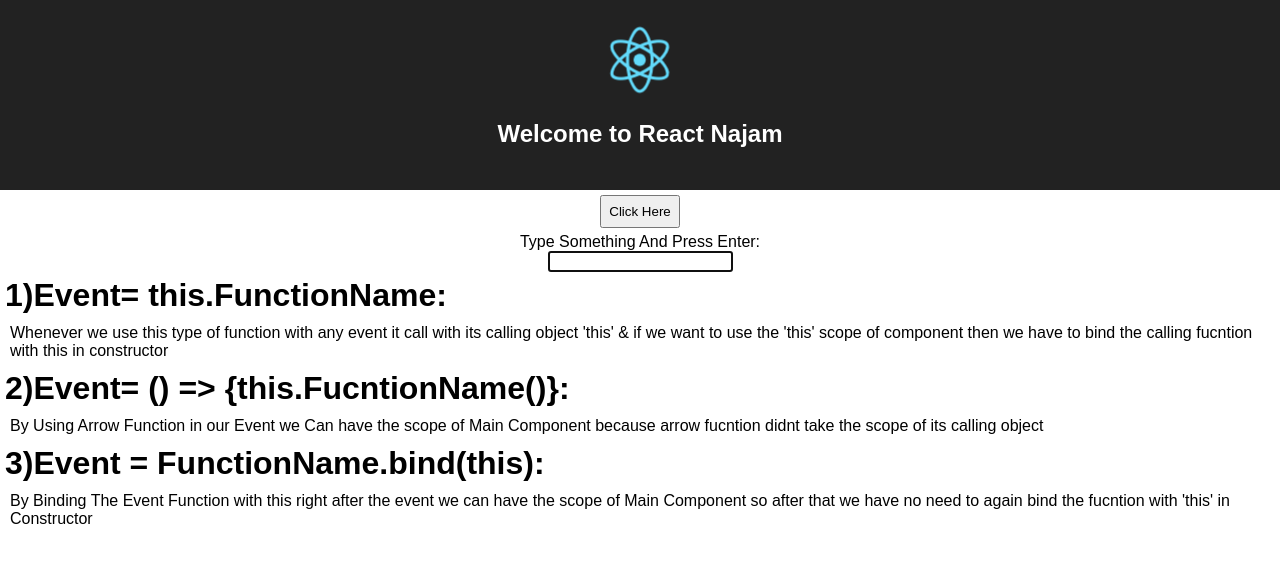
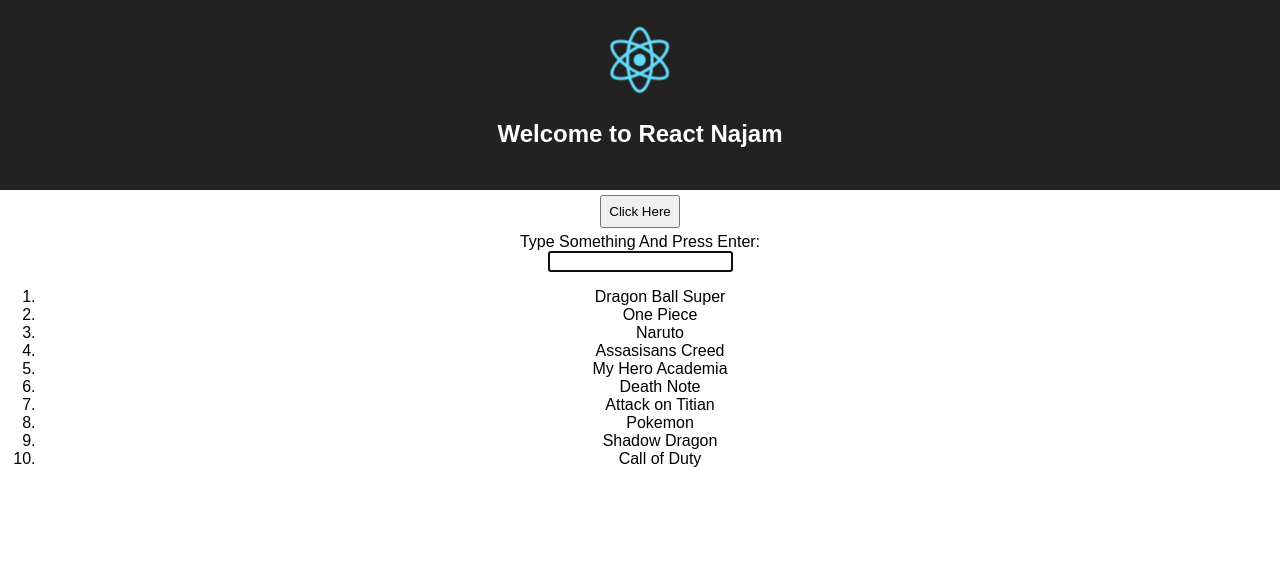
Before and after one commit to NajamShehzad/ReactTraining2018, a React (Create React App) app: page / in a window 1280 px wide. Shown: the top 562 px of the page. Built offline with nearby package versions, Linux system fonts and the light colour scheme.

Commit message:
Front End Search using state

```diff
--- a/package.json
+++ b/package.json
@@ -3,6 +3,7 @@
   "version": "0.1.0",
   "private": true,
   "dependencies": {
+    "npm": "^6.4.0",
     "react": "^16.4.2",
     "react-dom": "^16.4.2",
     "react-scripts": "1.1.4"
--- a/src/App.js
+++ b/src/App.js
@@ -1,6 +1,9 @@
 import React, { Component } from 'react';
 import logo from './logo.svg';
 import './App.css';
+
+
+const items = ['Dragon Ball Super', 'One Piece', 'Naruto', 'Assasisans Creed', 'My Hero Academia', 'Death Note', 'Attack on Titian', 'Pokemon', 'Shadow Dragon', 'Call of Duty']
 
 class App extends Component {
   constructor() {
@@ -9,39 +12,61 @@
       name: 'Najam',
       age: 21,
       con: true,
-      value: ''
+      value: '',
+      text: '',
+      result: []
     }
     this.update = this.update.bind(this)
     this.onSubmit = this.onSubmit.bind(this);
   }
+
   update() {
     this.setState({
       name: this.state.con ? ' & Hello World!' : '& Hello Pakistan!',
       con: !this.state.con
     })
   }
+
   inputChange(value) {
     this.setState({
       value,
+    });
+    const result = items.filter((item) => {
+      let lowerItem = item.toLowerCase();
+      let lowerValue = value.toLowerCase();
+      return lowerItem.substring(0, value.length).indexOf(lowerValue) !== -1
+    });
+    console.log(result);
+    this.setState({
+      result
     })
   }
+
   onSubmit(event) {
+    const text = this.state.value;
     event.preventDefault();
     this.setState({
-      name: this.state.value
-    })
+      name: text,
+      text
+    });
     console.log(this.state.value);
   }
 
 
 
-  render() {
+
+  header() {
     return (
-      <div className="App">
-        <header className="App-header">
-          <img src={logo} className="App-logo" alt="logo" />
-          <h1 onClick={() => this.update()} className="App-title">Welcome to React {this.state.name}</h1>
-        </header>
+      <header className="App-header">
+        <img src={logo} className="App-logo" alt="logo" />
+        <h1 onClick={() => this.update()} className="App-title">Welcome to React {this.state.name}</h1>
+      </header>
+    )
+  }
+
+  searchBody() {
+    return (
+      <div>
         <div>
           <button style={{ padding: '7px', margin: '5px' }} onClick={this.update}>Click Here</button>
         </div>
@@ -57,6 +82,32 @@
           </form>
         </div>
       </div>
+    )
+  }
+
+  itemBody() {
+    const {result,value} = this.state
+
+    let itemToServer = value ? result:items;
+
+    return (
+      <div>
+        <ol>
+          {
+            itemToServer.map((item, index) => <li key={item + index} >{item}</li>)
+          }
+        </ol>
+      </div>
+    )
+  }
+
+  render() {
+    return (
+      <div className="App">
+        {this.header()}
+        {this.searchBody()}
+        {this.itemBody()}
+      </div>
     );
   }
 }
--- a/src/index.js
+++ b/src/index.js
@@ -11,18 +11,18 @@
         return (
             <div>
                 <App />
-                {heading.map((data, index) => {
+                {/* {heading.map((data, index) => {
                     return (
                         <ThisScope key={index+3} heading={data} id={index + 1} detail={detail[index]} />
                     )
                 }
-                )}
+                )} */}
             </div>
         )
     }
 }
-if (module.hot) {
-    module.hot.accept()
-}
+// if (module.hot) {
+//     module.hot.accept()
+// }
 ReactDOM.render(<FinalApp />, document.getElementById('root'));
 registerServiceWorker();
```
Also changed, not shown: 1 other file (tests, documents, lock files or other folders).
